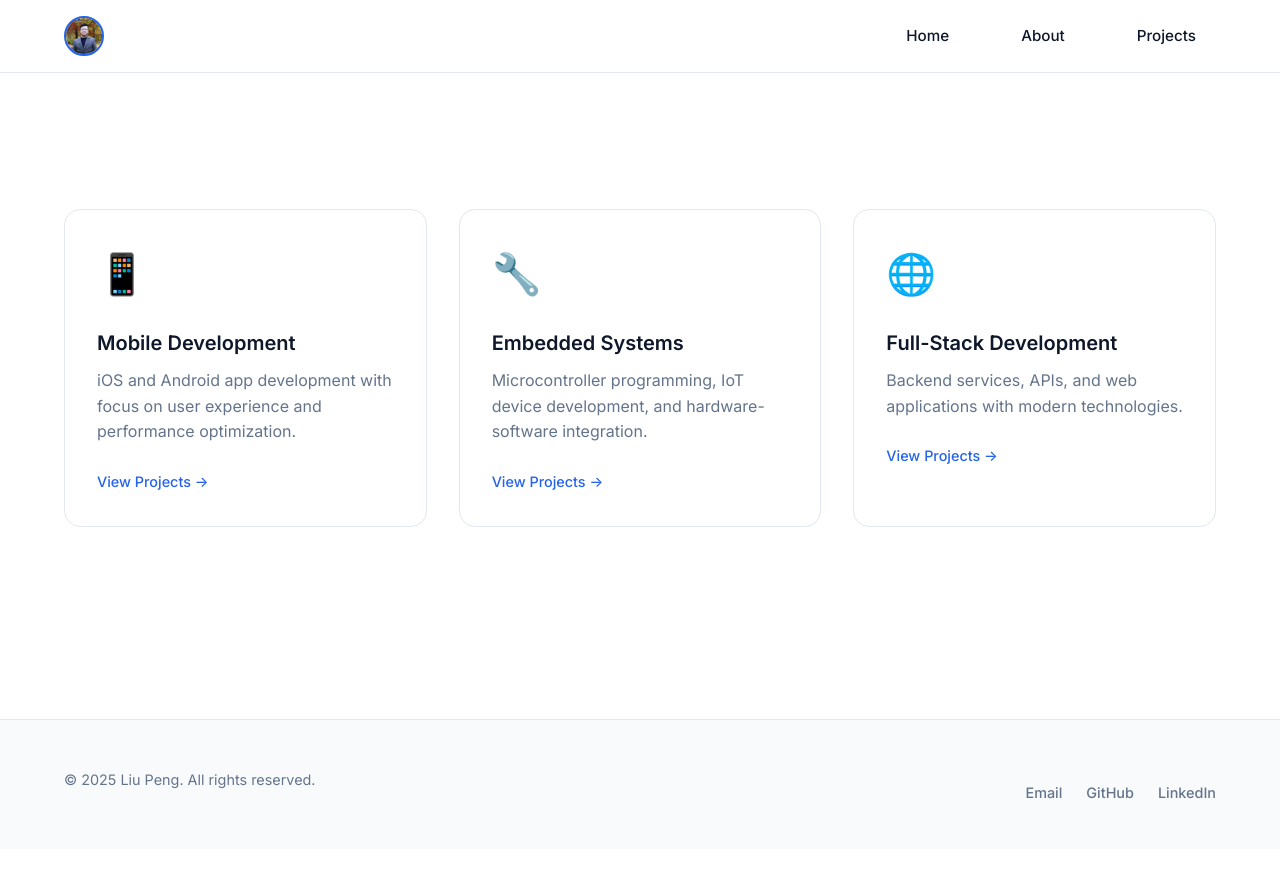
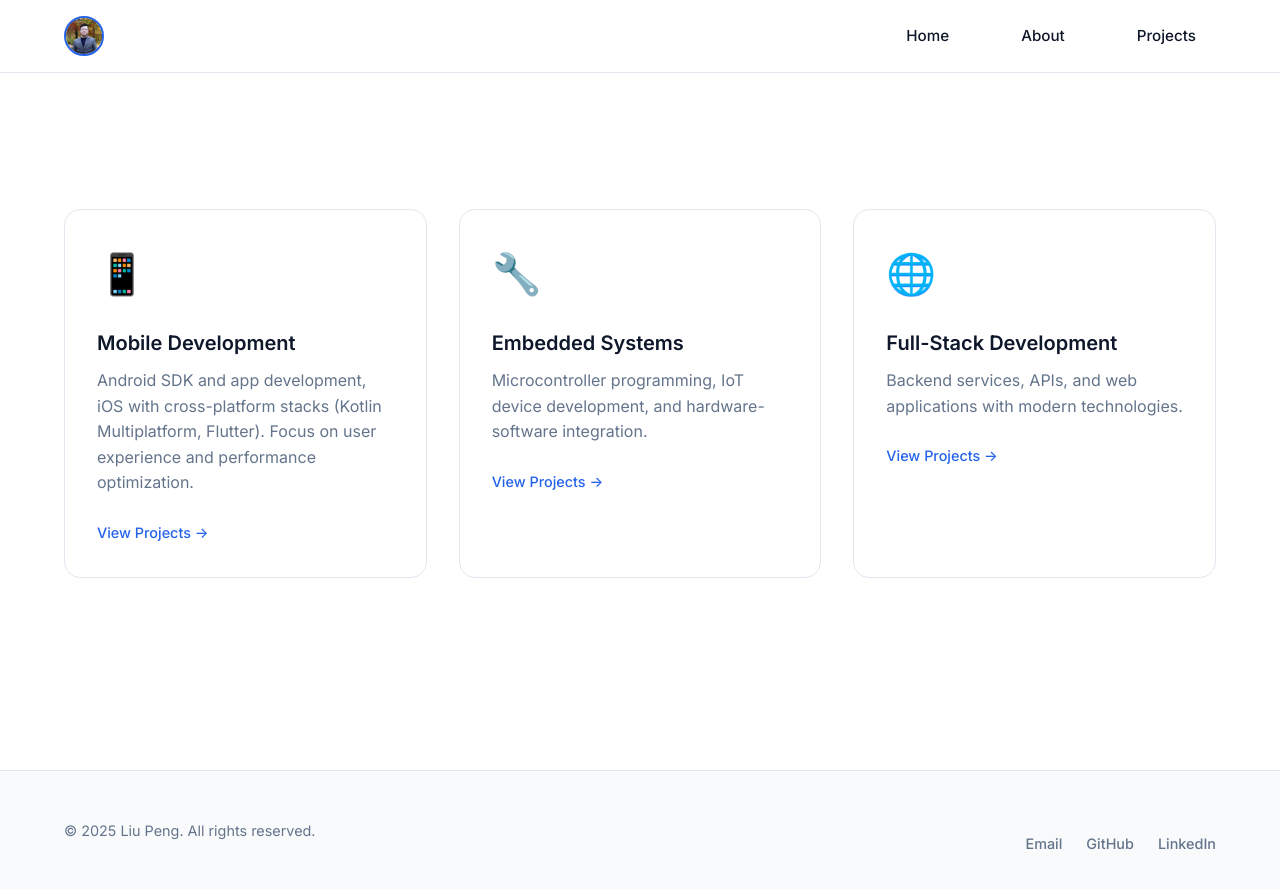
Before and after one commit to pengdev/pengdev.github.io, a Jekyll site: the page built from index.html, in a window 1280 px wide and 900 px high, scrolled down 452 px. Shown: the top 889 px of the window. Built offline with Jekyll 4.4.1, drawn with Linux system fonts in a browser that asks for light colours; the list of posts is cut into pages by our own code; before the commit the page ends 1301 px from its top, so only the background shows below that.

Commit message:
Update mobile development card to emphasize Android expertise
- Emphasized Android SDK and app development as primary focus
- Clarified iOS work with cross-platform stacks (Kotlin Multiplatform, Flutter)
- Better aligns with actual skills and experience
- Maintains focus on user experience and performance optimization

```diff
--- a/index.html
+++ b/index.html
@@ -8,7 +8,7 @@ title: Home
         <div class="feature-card">
             <div class="feature-icon">📱</div>
             <h3>Mobile Development</h3>
-            <p>iOS and Android app development with focus on user experience and performance optimization.</p>
+            <p>Android SDK and app development, iOS with cross-platform stacks (Kotlin Multiplatform, Flutter). Focus on user experience and performance optimization.</p>
             <a href="projects" class="feature-link">View Projects →</a>
         </div>
 
```
